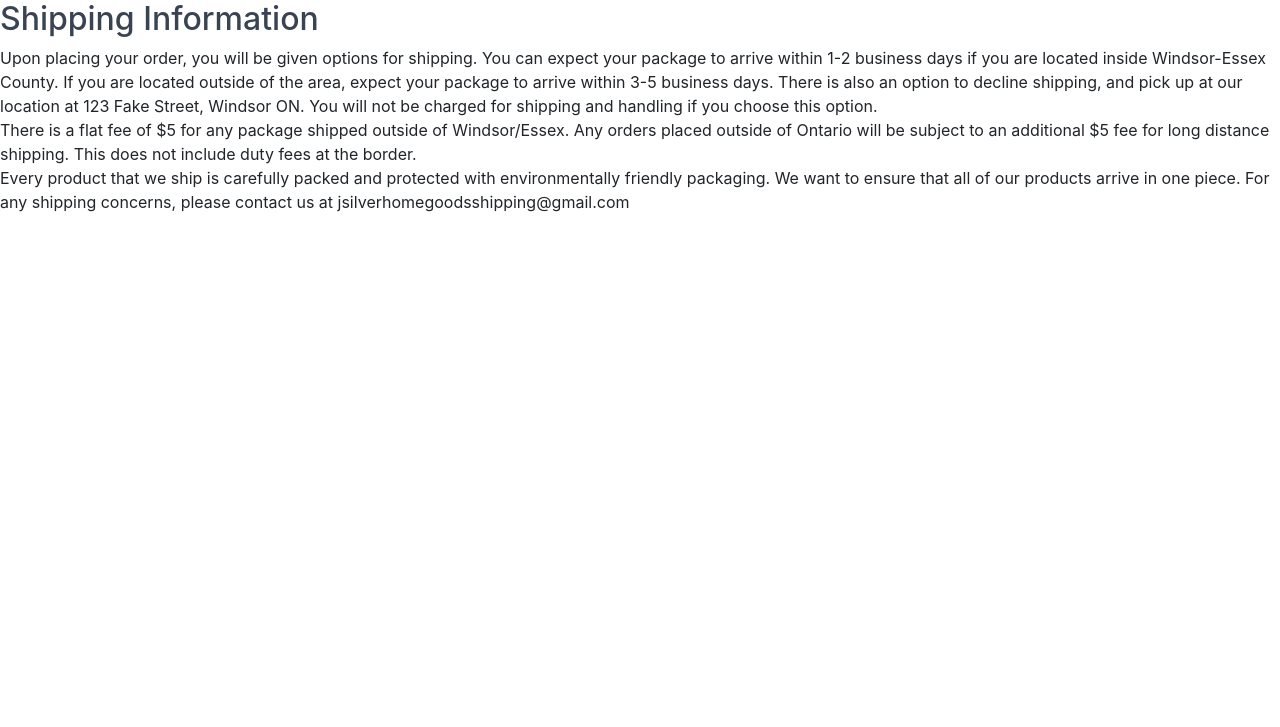
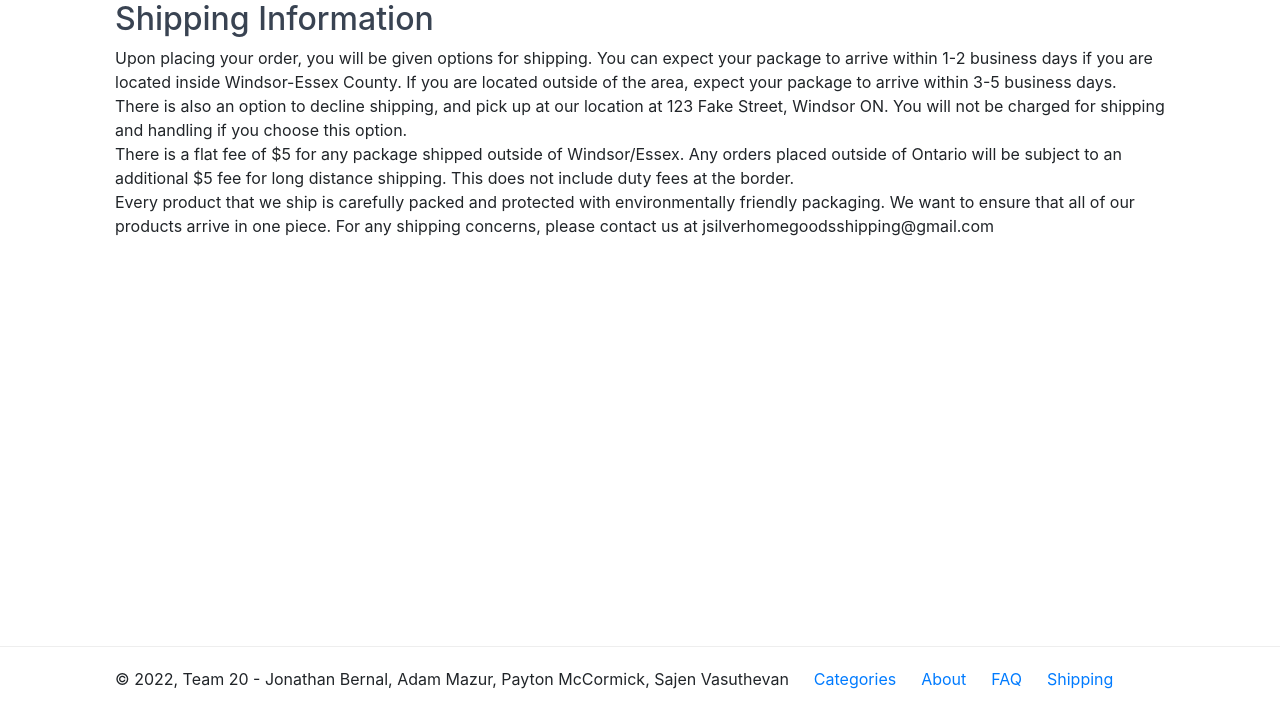
Before and after one commit to jbernal77/jsilverhomegoods, a PHP site: page /index.php?page=shipping in a window 1280 px wide. Shown: the part 73-800 px from the top of the page. Run offline with PHP 8.4, Linux system fonts and the light colour scheme; data that the repository does not hold is empty.

Commit message:
front-end work on static pages, links in footer

```diff
--- a/function.php
+++ b/function.php
@@ -81,7 +81,12 @@ echo <<<EOT
         </main>
         <footer>
             <div class="content-wrapper">
-                <p>&copy; $year, Team 20 - Jonathan Bernal, Adam Mazur, Payton McCormick, Sajen Vasuthevan</p>
+                <p>&copy; $year, Team 20 - Jonathan Bernal, Adam Mazur, Payton McCormick, Sajen Vasuthevan &emsp;
+                <a href="index.php?page=categories">Categories &emsp;</a>
+                <a href="index.php?page=about">About &emsp;</a>
+                <a href="index.php?page=faq">FAQ &emsp;</a>
+                <a href="index.php?page=shipping">Shipping</a></p>
+
             </div>
         </footer>
     </body>
--- a/shipping.php
+++ b/shipping.php
@@ -10,7 +10,7 @@
 <meta name="keywords" content="JSilverHomegoods Crafts Shipping Package">
 
 <?=template_navbar('Shipping')?>
-
+<div class="content-wrapper">
 <h2>Shipping Information</h2>
 
 <p>Upon placing your order, you will be given options for shipping. You can expect your package to arrive within 1-2 business days if you are located inside Windsor-Essex County. If you
@@ -19,3 +19,5 @@
     There is a flat fee of $5 for any package shipped outside of Windsor/Essex. Any orders placed outside of Ontario will be subject to an additional $5 fee for long distance shipping. This does not include duty fees at the border.<br>
     Every product that we ship is carefully packed and protected with environmentally friendly packaging. We want to ensure that all of our products arrive in one piece. For any shipping concerns, please contact us at jsilverhomegoodsshipping@gmail.com
 </p>
+</div>
+<?=template_footer('Shipping')?>
```
Also changed, not shown: categories.php (+22 -14 lines).
